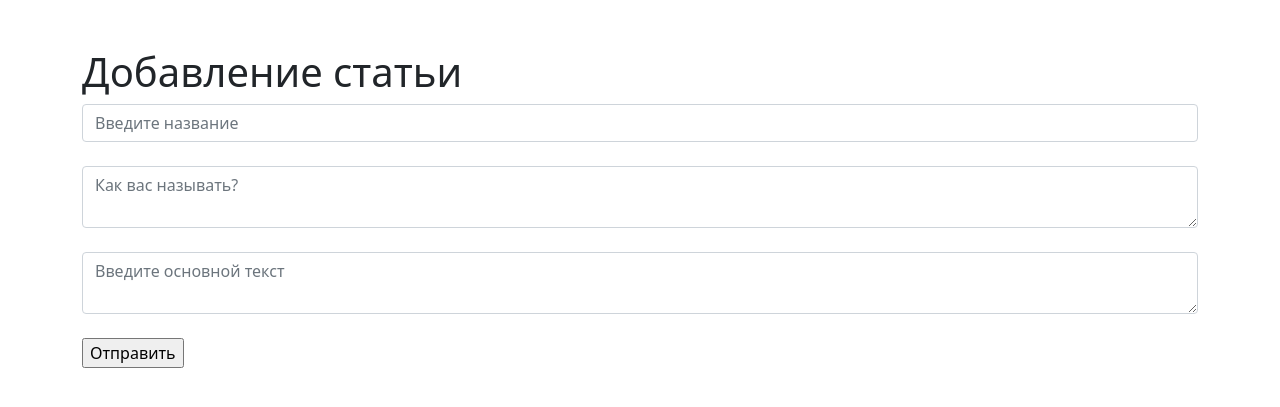
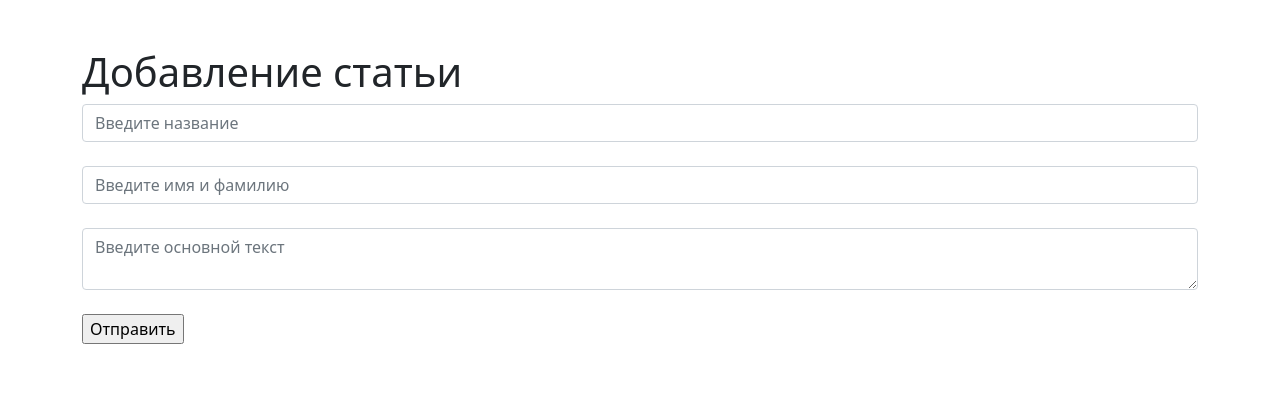
Before and after one commit to shlmvgleb/flaskApp, a Flask app: page /create-article in a window 1280 px wide. Shown: the part 72-479 px from the top of the page. Run offline with Flask 2, Linux system fonts and the light colour scheme.

Commit message:
Update create_article.html

```diff
--- a/src/templates/create_article.html
+++ b/src/templates/create_article.html
@@ -15,7 +15,7 @@ Create the Post
     <h1>Добавление статьи</h1>
     <form method="post">
         <input type="text" name="tittle" id="tittle" class="form-control" placeholder="Введите название"><br>
-        <textarea name="author" id="author" class="form-control" placeholder="Как вас называть?"></textarea><br>
+        <input name="author" id="author" class="form-control" placeholder="Введите имя и фамилию"><br>
         <textarea name="text" id="text" class="form-control" placeholder="Введите основной текст"></textarea><br>
         <input type="submit" class="btnforsubmit" value="Отправить">
     </form>
```
